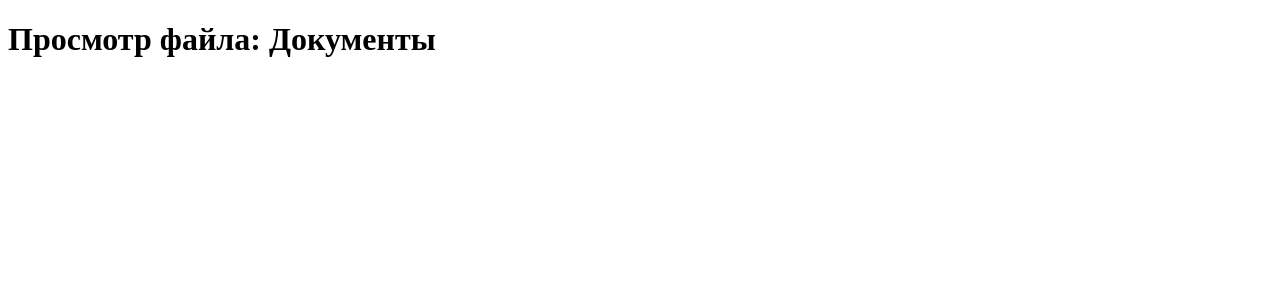
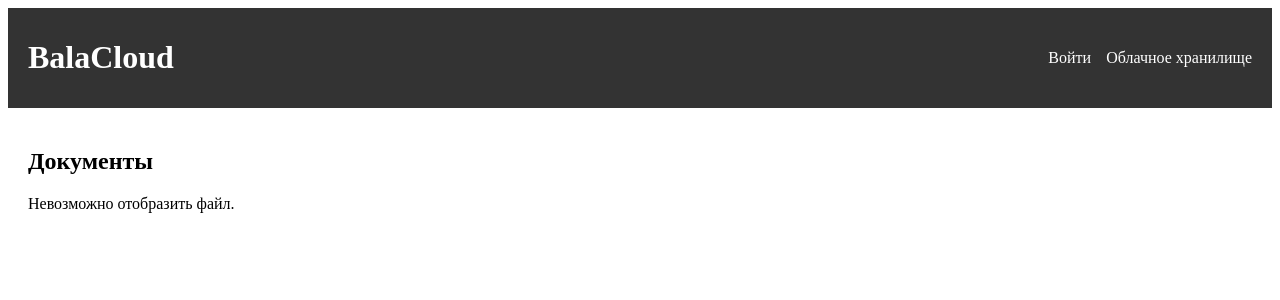
Before and after one commit to Bitlab234/File-manager, a Vue app: page /file/1 in a window 1280 px wide. Shown: the top 300 px of the page. Built offline with nearby package versions, Linux system fonts and the light colour scheme; data requests are answered from the project's data file.

Commit message:
A widget has been created for viewing files. Updated database

```diff
--- a/src/pages/FilePage.vue
+++ b/src/pages/FilePage.vue
@@ -1,39 +1,121 @@
 <template>
-  <div>
-    <h1>Просмотр файла: {{ file?.name }}</h1>
-    <div v-if="file?.type === 'text'">
-      <textarea v-model="file.content"></textarea>
-      <button @click="saveFile">Сохранить</button>
+  <header class="header">
+    <div class="logo">
+      <h1>BalaCloud</h1>
     </div>
-    <div v-if="file?.type === 'pdf'">
-      <iframe :src="file.content" width="100%" height="600px"></iframe>
-    </div>
-    <div v-if="file?.type === 'image'">
-      <img :src="file.content" alt="Изображение" width="100%" />
-    </div>
-    <div v-if="file?.type === 'audio'">
-      <audio :src="file.content" controls></audio>
-    </div>
+    <nav class="navigation">
+      <ul>
+        <li><router-link to="/">Войти</router-link></li>
+        <li><router-link to="/">Облачное хранилище</router-link></li>
+      </ul>
+    </nav>
+  </header>
+  <div class="file-viewer">
+    <div v-if="loading">Загрузка файла...</div>
+    <div v-else-if="!file">Файл не найден.</div>
+    <template v-else>
+      <h2>{{ file.name }}</h2>
+      <!-- Изображение -->
+      <img v-if="file.type === 'image'" :src="file.url" :alt="file.name" class="preview-image" />
+
+      <!-- PDF -->
+      <iframe v-else-if="file.type === 'pdf'" :src="file.url" class="preview-pdf" frameborder="0"></iframe>
+
+      <!-- Видео -->
+      <video v-else-if="file.type === 'video'" :src="file.url" controls class="preview-media"></video>
+
+      <!-- Аудио -->
+      <audio v-else-if="file.type === 'audio'" :src="file.url" controls class="preview-media"></audio>
+
+      <!-- Текст -->
+      <textarea v-else-if="file.type === 'text'" v-model="file.content" class="text-editor"></textarea>
+
+      <!-- Остальные -->
+      <div v-else>
+        Невозможно отобразить файл.
+      </div>
+    </template>
   </div>
 </template>
 
 <script setup lang="ts">
-import { ref, onMounted } from 'vue'
-import { useRoute } from 'vue-router'
-import { fetchFileById, updateFileContent } from '@/services/api'
-import { FileItem } from '@/types/file'
+import { onMounted, ref } from 'vue';
+import { useRoute } from 'vue-router';
+import { fetchFileById } from '@/services/api'; // Твоя функция запроса по ID
+import type { FileItem } from '@/types/file';
 
-const route = useRoute()
-const fileId = parseInt(route.params.id as string)
-const file = ref<FileItem | null>(null)
+const route = useRoute();
+const file = ref<FileItem | null>(null);
+const loading = ref(true);
 
 onMounted(async () => {
-  file.value = await fetchFileById(fileId)
-})
+  const fileId = Number(route.params.id);
+  try {
+    const result = await fetchFileById(fileId);
+    file.value = result;
+    console.log("value", file.value);
+    console.log("url", file.value.url); // Логируем после получения данных
+  } catch (err) {
+    console.error('Ошибка при загрузке файла:', err);
+  } finally {
+    loading.value = false;
+  }
+});
+console.log("file", file.value);
+</script>
 
-const saveFile = async () => {
-  if (file.value) {
-    await updateFileContent(file.value.id, file.value.content)
-  }
+<style scoped>
+.file-viewer {
+  padding: 20px;
 }
-</script>
+
+.preview-image {
+  max-width: 100%;
+  border: 1px solid #ccc;
+  border-radius: 4px;
+}
+
+.preview-pdf {
+  width: 100%;
+  height: 600px;
+}
+
+.preview-media {
+  width: 100%;
+  max-height: 400px;
+}
+
+.text-editor {
+  width: 100%;
+  height: 300px;
+  padding: 10px;
+  font-family: monospace;
+  font-size: 14px;
+  border-radius: 6px;
+  border: 1px solid #ccc;
+}
+
+.header {
+  display: flex;
+  justify-content: space-between;
+  align-items: center;
+  padding: 10px 20px;
+  background-color: #333;
+  color: white;
+}
+
+.navigation ul {
+  list-style: none;
+  display: flex;
+  gap: 15px;
+}
+
+.navigation a {
+  color: white;
+  text-decoration: none;
+}
+
+.navigation a:hover {
+  text-decoration: underline;
+}
+</style>
```
Also changed, not shown: 10 other files (tests, documents, lock files or other folders).
